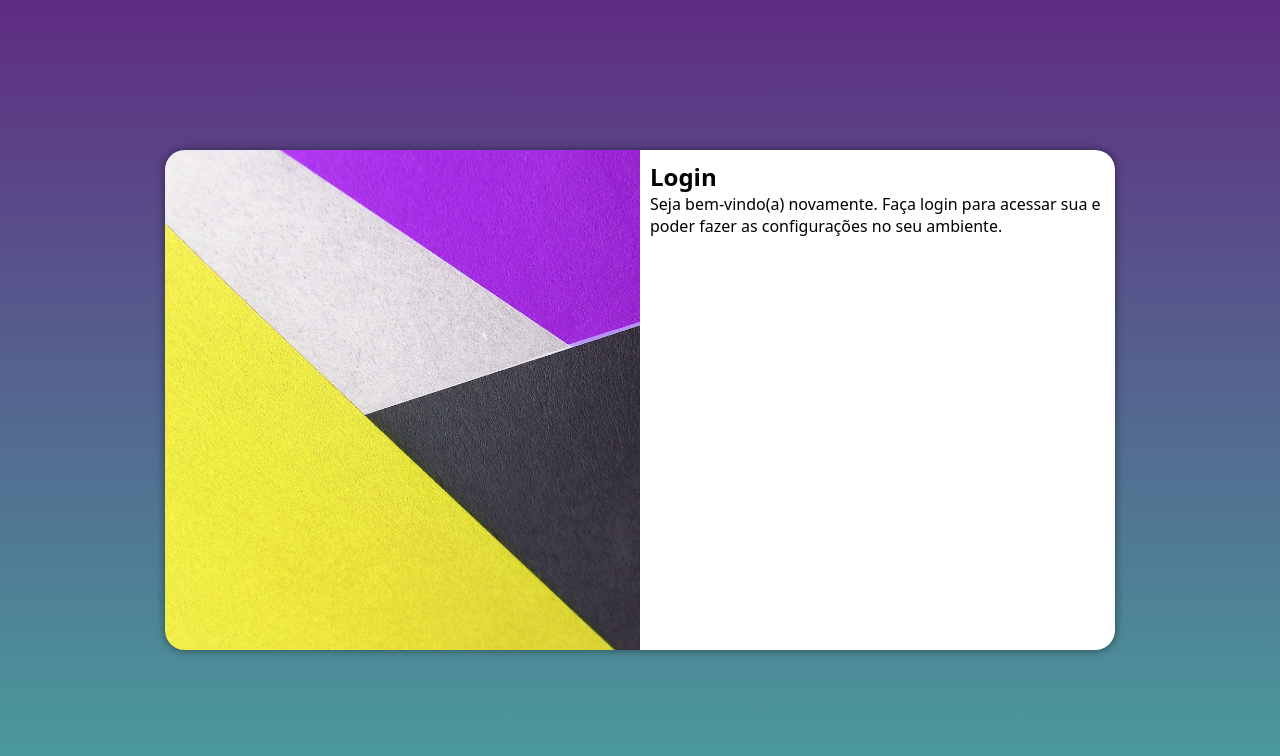
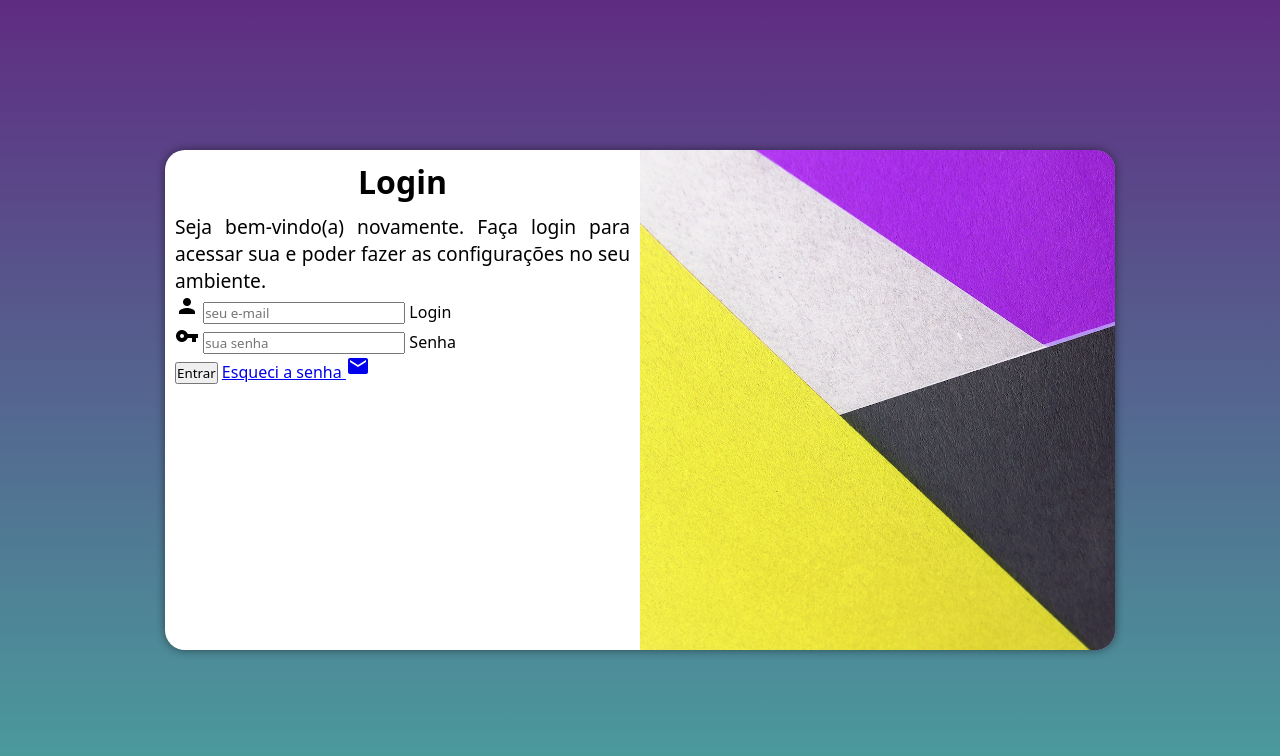
Before and after one commit to LuisMiguelADS/projeto-login, a plain HTML site: page index.html in a window 1280 px wide. Drawn offline with Linux system fonts and the light colour scheme.

Commit message:
Criei o formulário

```diff
--- a/estilo/media-query.css
+++ b/estilo/media-query.css
@@ -39,14 +39,22 @@
     }
 
     .img {
+        float: right;
+        width: 50%;
+        height: 100%;
+    }
+
+    .formulario {
         float: left;
         width: 50%;
         height: 100%;
     }
 
-    .formulario {
-        float: right;
-        width: 50%;
-        height: 100%;
+    .formulario h1 {
+        font-size: 2em;
+    }
+
+    .formulario p {
+        font-size: 1.2em;
     }
 }
--- a/estilo/style.css
+++ b/estilo/style.css
@@ -51,3 +51,13 @@ main {
     display: block;
     padding: 10px;
 }
+
+.formulario h1 {
+    text-align: center;
+    margin-bottom: 10px;
+}
+
+.formulario p {
+    font-size: 0.8em;
+    text-align: justify;
+}
--- a/index.html
+++ b/index.html
@@ -6,6 +6,8 @@
     <meta name="viewport" content="width=device-width, initial-scale=1.0">
     <link rel="stylesheet" href="estilo/style.css">
     <link rel="stylesheet" href="estilo/media-query.css">
+    <link href="https://fonts.googleapis.com/icon?family=Material+Icons"
+      rel="stylesheet">
     <title>Login</title>
 </head>
 <body>
@@ -17,8 +19,19 @@
             <div class="formulario">
                 <h1>Login</h1>
                 <p>Seja bem-vindo(a) novamente. Faça login para acessar sua e poder fazer as configurações no seu ambiente.</p>
-                <form action="login.php" method="post">
-
+                <form action="login.php" method="post" autocomplete="on">
+                    <div class="campo">
+                        <i class="material-icons">person</i>
+                        <input type="email" name="login" id="ilogin" placeholder="seu e-mail" autocomplete="email" required maxlength="30">
+                        <label for="ilogin">Login</label>
+                    </div>
+                    <div class="campo">
+                        <i class="material-icons">vpn_key</i>
+                        <input type="password" name="senha" id="isenha" placeholder="sua senha" autocomplete="current-password" required minlength="8" maxlength="20">
+                        <label for="isenha">Senha</label>
+                    </div>
+                    <input type="submit" value="Entrar">
+                    <a href="esqueci.html">Esqueci a senha <i class="material-icons">mail</i></a>
                 </form>
             </div>
         </section>
```
